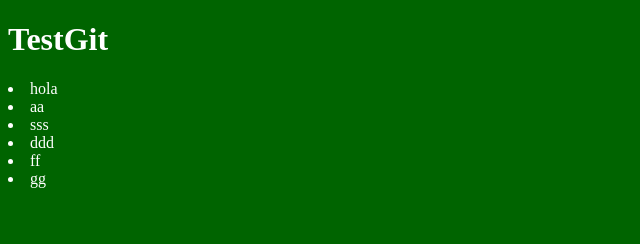
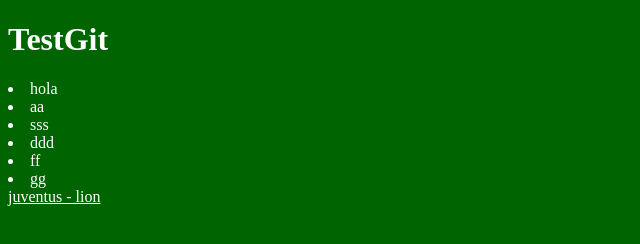
Before and after one commit to OscarHernandez98/gitCintaBlanca, a plain HTML site: page index.html in a window 1280 px wide. Shown: the whole page, without its empty margins (0-640 px from the left). Drawn offline with Linux system fonts and the light colour scheme.

Commit message:
juve - lion

```diff
--- a/index.html
+++ b/index.html
@@ -12,6 +12,9 @@
     <li>ddd</li>
     <li>ff</li>
     <li>gg</li>
+
+
+    <a href="https://www.youtube.com/watch?v=fM68TyZK5ZI"> juventus - lion</a>
 </head>
 <body>
 
```
